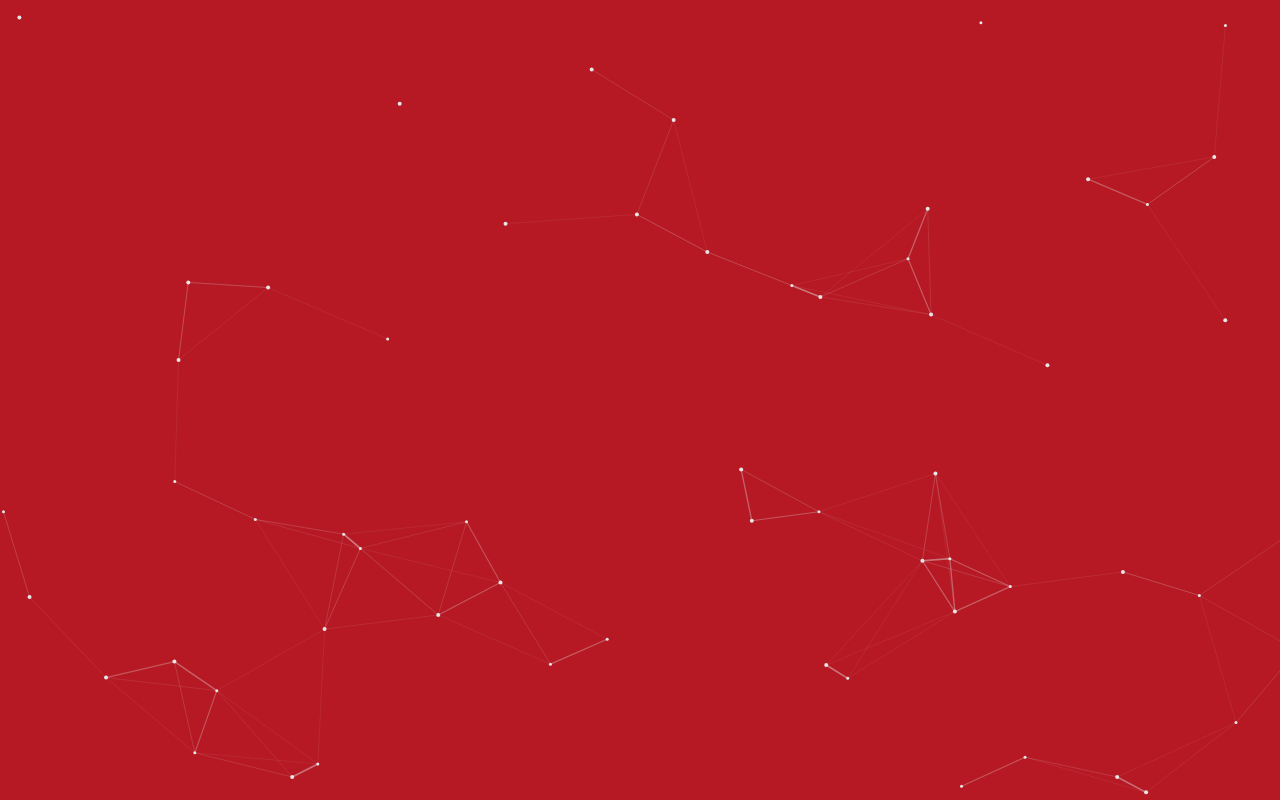
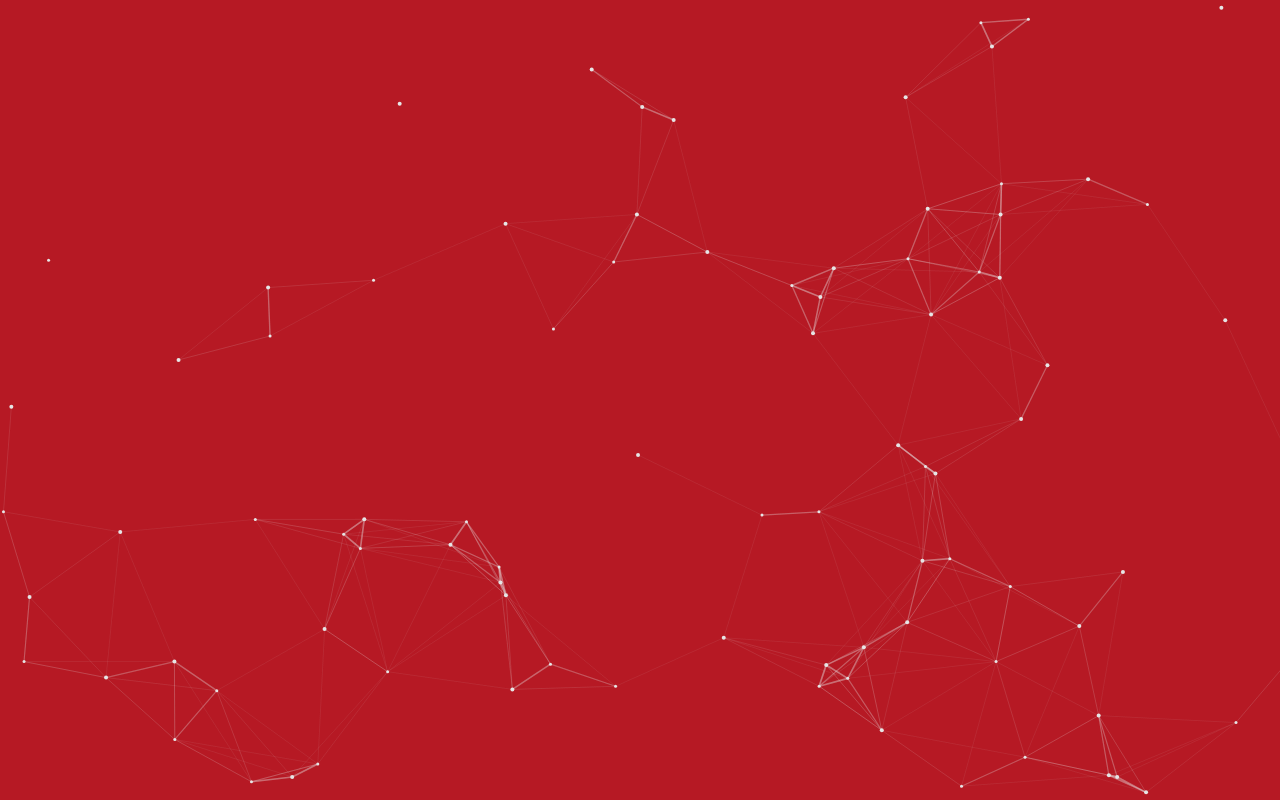
Before and after one commit to Tuanle207/ParticleJS, a website: page index.html in a window 1280 px wide. Drawn offline with Linux system fonts and the light colour scheme.

Commit message:
change number of points up to 90

```diff
--- a/index.html
+++ b/index.html
@@ -36,7 +36,7 @@
     const particleSize = 5;
     const minDistance = 150;
     const maxLineWidth = 2;
-    const numberOfPoints = 60;
+    const numberOfPoints = 90;
     let windowSizeChange = false;
 
     function Point(context, x = 0, y = 0, dx = 0.1, dy = 0.1, w = particleSize, h = particleSize, color = 'rgb(230, 230, 230)') {
```
